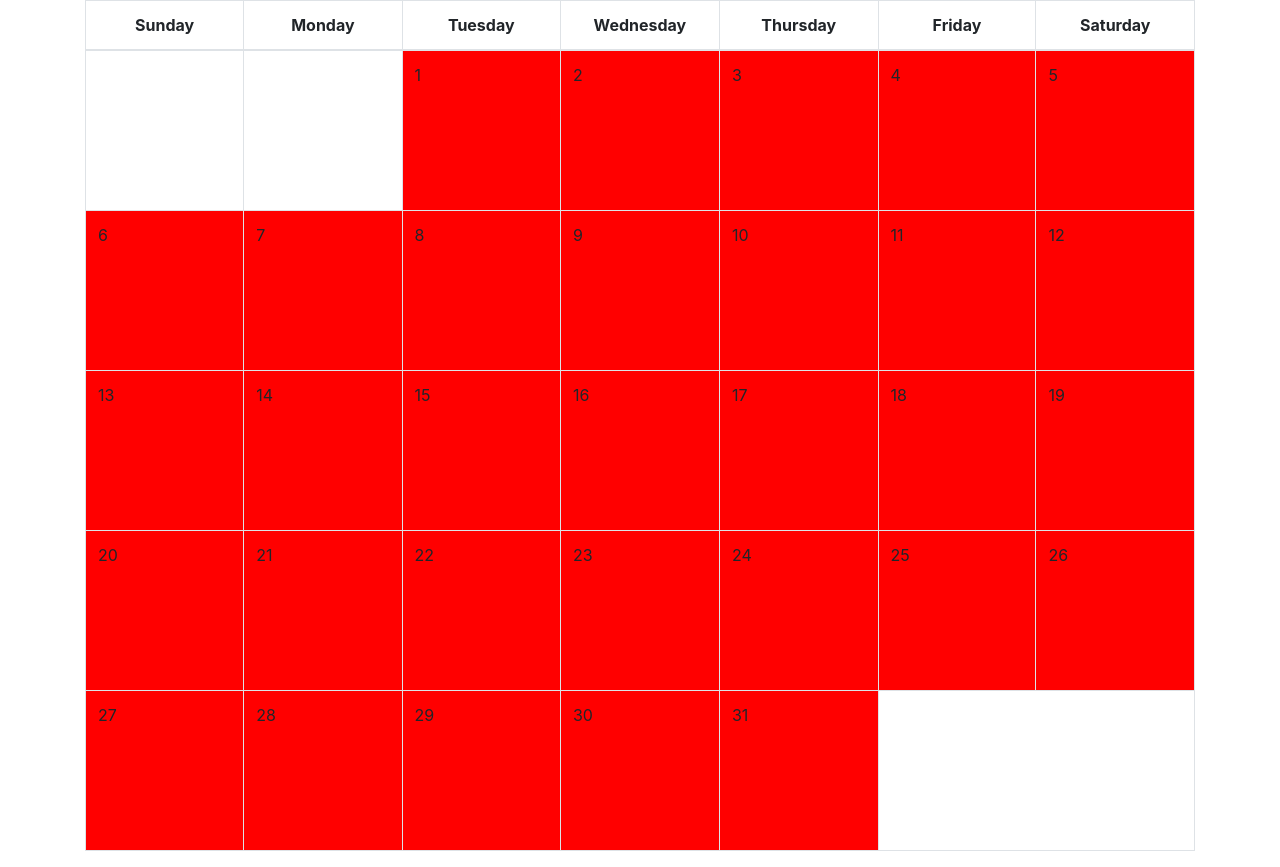
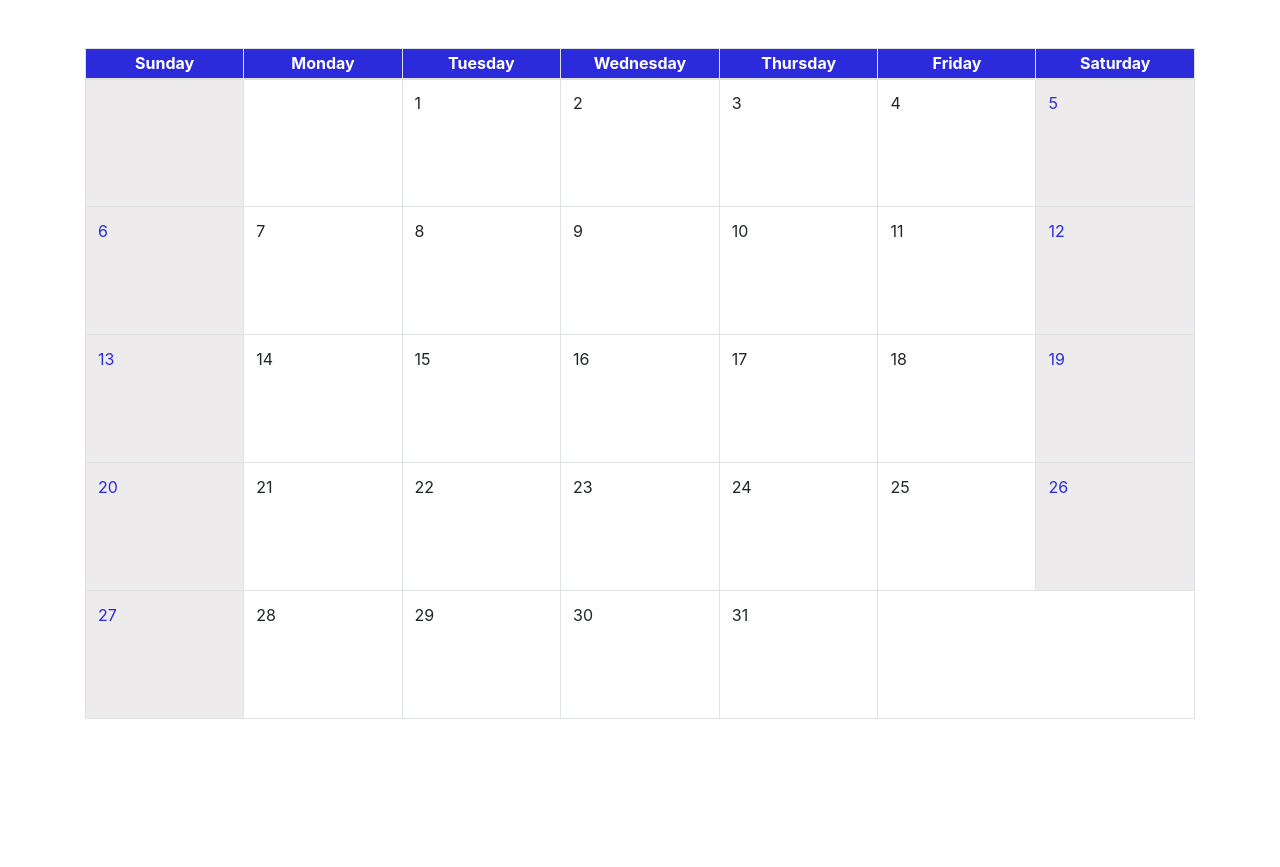
Before and after one commit to eryoher/mycalendar, a React (Create React App) app: page / in a window 1280 px wide. After the commit the page ends 800 px from the top, so only its background shows below. Built offline with nearby package versions, Linux system fonts and the light colour scheme.

Commit message:
second day

```diff
--- a/package.json
+++ b/package.json
@@ -3,6 +3,9 @@
   "version": "0.1.0",
   "private": true,
   "dependencies": {
+    "@fortawesome/fontawesome-svg-core": "^1.2.32",
+    "@fortawesome/free-solid-svg-icons": "^5.15.1",
+    "@fortawesome/react-fontawesome": "^0.1.13",
     "@reduxjs/toolkit": "^1.1.0",
     "@testing-library/jest-dom": "^4.2.4",
     "@testing-library/react": "^9.3.2",
@@ -13,6 +16,8 @@
     "moment": "^2.29.1",
     "react": "^17.0.1",
     "react-bootstrap": "^1.4.0",
+    "react-color": "^2.19.3",
+    "react-datepicker": "^3.3.0",
     "react-dom": "^17.0.1",
     "react-redux": "^7.1.3",
     "react-scripts": "4.0.1",
--- /dev/null
+++ b/src/components/calendar/calendarday.js
@@ -0,0 +1,45 @@
+import React, { Component } from "react";
+import { Fragment } from "react";
+import { Modal } from "react-bootstrap";
+import ReminderForm from "./reminderform";
+
+export default class CalendarDay extends Component {
+	constructor(props) {
+		super(props);
+		this.state = {
+			showModal: false,
+		};
+	}
+
+	handleCloseModal = () => {
+		this.setState({ showModal: false });
+	};
+
+	handleOpenModal = () => {
+		this.setState({ showModal: true });
+	};
+
+	handleSubmit = () => {};
+
+	render() {
+		const { dayWeek, day } = this.props;
+		const { showModal } = this.state;
+		let classDay = dayWeek % 7 !== 0 ? "calendar-day" : "calendar-day weekend-day";
+		classDay = (dayWeek - 1) % 7 !== 0 ? classDay : "calendar-day weekend-day";
+
+		return (
+			<Fragment>
+				<td onClick={this.handleOpenModal} className={classDay}>
+					{day}
+				</td>
+
+				<Modal show={showModal} onHide={this.handleCloseModal} aria-labelledby={"ModalHeader"}>
+					<Modal.Header closeButton>{"New reminder"}</Modal.Header>
+					<Modal.Body>
+						<ReminderForm handleSubmit={this.handleSubmit} handleCloseModal={this.handleCloseModal} />
+					</Modal.Body>
+				</Modal>
+			</Fragment>
+		);
+	}
+}
--- a/src/components/calendar/mycalendar.js
+++ b/src/components/calendar/mycalendar.js
@@ -1,8 +1,9 @@
 import React, { Component } from "react";
 import { Container } from "react-bootstrap";
 import moment from "moment";
+import CalendarDay from "./calendarday";
 
-export default class mycalendar extends Component {
+export default class Mycalendar extends Component {
 	constructor(props) {
 		super(props);
 		this.state = {
@@ -16,7 +17,11 @@ export default class mycalendar extends Component {
 		const results = [];
 
 		weekdays.forEach((day) => {
-			results.push(<th key={day}>{day}</th>);
+			results.push(
+				<th className={"week-header"} key={day}>
+					{day}
+				</th>
+			);
 		});
 
 		return results;
@@ -24,9 +29,8 @@ export default class mycalendar extends Component {
 
 	renderDays = () => {
 		const { currentMonth } = this.state;
-		const results = [],
-			rows = [],
-			blanks = [];
+		const rows = [],
+			calendarDays = [];
 
 		const daysInMonth = currentMonth.daysInMonth();
 		const firstDay = currentMonth.startOf("month").format("d");
@@ -34,22 +38,20 @@ export default class mycalendar extends Component {
 		let cells = [];
 
 		for (let i = 0; i < firstDay; i++) {
-			blanks.push(<td key={i + 31}>{""}</td>);
+			const classDay = i === 0 ? "weekend-day" : "";
+			calendarDays.push(
+				<td className={classDay} key={i + 31}>
+					{""}
+				</td>
+			);
 		}
 
 		for (let i = 1; i <= daysInMonth; i++) {
-			const day = (
-				<td key={i} className={"calendar-day"}>
-					<span>{i}</span>
-				</td>
-			);
-
-			results.push(day);
+			const dayWeek = parseInt(i) + parseInt(firstDay);
+			calendarDays.push(<CalendarDay key={i} day={i} dayWeek={dayWeek} />);
 		}
 
-		var totalSlots = [...blanks, ...results];
-
-		totalSlots.forEach((row, i) => {
+		calendarDays.forEach((row, i) => {
 			if (i % 7 !== 0) {
 				cells.push(row);
 			} else {
@@ -58,25 +60,23 @@ export default class mycalendar extends Component {
 				cells = [];
 				cells.push(row);
 			}
-			if (i === totalSlots.length - 1) {
+			if (i === calendarDays.length - 1) {
 				let insertRow = cells.slice();
 				rows.push(insertRow);
 			}
 		});
 
-		const trElems = rows.map((d, i) => {
-			return <tr key={i * 100}>{d}</tr>;
+		return rows.map((d, i) => {
+			return <tr key={i}>{d}</tr>;
 		});
-
-		return trElems;
 	};
 
 	render() {
 		return (
-			<Container className={"text-center"}>
+			<Container className={"text-center mt-5"}>
 				<table className={"table table-bordered"}>
-					<thead>
-						<tr className='calendar-header'>{this.renderWeeks()}</tr>
+					<thead className={"table-header"}>
+						<tr>{this.renderWeeks()}</tr>
 					</thead>
 					<tbody>{this.renderDays()}</tbody>
 				</table>
--- /dev/null
+++ b/src/components/calendar/reminderform.js
@@ -0,0 +1,100 @@
+import React, { Component } from "react";
+import { Col, Row } from "react-bootstrap";
+import DatePicker from "react-datepicker";
+import ColorPick from "../common/colorpick";
+import { Button } from "react-bootstrap";
+
+export default class ReminderForm extends Component {
+	constructor(props) {
+		super(props);
+		this.state = {
+			startDate: new Date(),
+			startTime: new Date(),
+			hexColor: "#2B2BDC",
+			title: "",
+			city: "",
+		};
+	}
+
+	handleChangeColor = (color) => {
+		this.setState({ hexColor: color.hex, selectedColor: color });
+	};
+
+	handleSubmit = () => {
+		console.log(this.state);
+	};
+
+	render() {
+		const { startDate, startTime, hexColor, title, city } = this.state;
+		return (
+			<Row className={"w-100"}>
+				<Col sm={12} className={"text-center"}>
+					<input
+						placeholder={"Add Title"}
+						className={"reminder-input"}
+						value={title}
+						onChange={(data) => {
+							this.setState({ title: data.target.value });
+						}}
+					/>
+				</Col>
+				<Col sm={6} className={"text-left pl-3 p-2"}>
+					<DatePicker
+						selected={startDate}
+						fixedHeight
+						className={"reminder-input-date"}
+						onChange={(date) => {
+							this.setState({ startDate: date });
+						}}
+					/>
+				</Col>
+				<Col sm={6} className={"text-left pl-3 p-2"}>
+					<DatePicker
+						selected={startTime}
+						fixedHeight
+						className={"reminder-input-date"}
+						showTimeSelect
+						showTimeSelectOnly
+						timeIntervals={5}
+						timeCaption='Time'
+						dateFormat='h:mm aa'
+						onChange={(date) => {
+							this.setState({ startTime: date });
+						}}
+					/>
+				</Col>
+				<Col sm={6} className={"text-center"}>
+					<input
+						placeholder={"City"}
+						className={"reminder-input"}
+						value={city}
+						onChange={(data) => {
+							this.setState({ city: data.target.value });
+						}}
+					/>
+				</Col>
+				<Col sm={5} className={"text-center"}>
+					<input
+						placeholder={"#Color"}
+						className={"reminder-input"}
+						value={hexColor}
+						onChange={(data) => {
+							this.setState({ hexColor: data.target.value });
+						}}
+					/>
+				</Col>
+				<Col sm={1} className={"text-center"}>
+					<ColorPick handleChange={this.handleChangeColor} color={hexColor} />
+				</Col>
+				<Col sm={12} className={"mt-4 text-center"}>
+					<Button className={"mr-3"} variant='secondary' onClick={this.props.handleCloseModal}>
+						{"Close"}
+					</Button>
+					<Button className={"ml-3"} variant='primary' onClick={this.handleSubmit}>
+						{"Add"}
+					</Button>
+				</Col>
+			</Row>
+		);
+	}
+}
--- /dev/null
+++ b/src/components/common/colorpick.js
@@ -0,0 +1,59 @@
+import React, { Component } from "react";
+import { SketchPicker } from "react-color";
+import { FontAwesomeIcon } from "@fortawesome/react-fontawesome";
+import { faPalette } from "@fortawesome/free-solid-svg-icons";
+
+export default class ColorPick extends Component {
+	constructor(props) {
+		super(props);
+		this.state = {
+			displayColorPicker: false,
+			color: {
+				r: "241",
+				g: "112",
+				b: "19",
+				a: "1",
+			},
+		};
+	}
+
+	handleClick = () => {
+		this.setState({ displayColorPicker: !this.state.displayColorPicker });
+	};
+
+	render() {
+		const popover = {
+			position: "absolute",
+			zIndex: "2",
+			left: "-25px",
+		};
+		const cover = {
+			position: "fixed",
+			top: "0px",
+			right: "0px",
+			bottom: "0px",
+			left: "0px",
+		};
+		return (
+			<div>
+				<div
+					style={{
+						textAlign: "right",
+						position: "absolute",
+						bottom: 15,
+						right: 20,
+						cursor: "pointer",
+						color: this.props.color,
+					}}
+				>
+					<FontAwesomeIcon className='fa-lg' icon={faPalette} onClick={this.handleClick} />
+				</div>
+				{this.state.displayColorPicker ? (
+					<div style={popover}>
+						<SketchPicker color={this.props.color} onChange={this.props.handleChange} />
+					</div>
+				) : null}
+			</div>
+		);
+	}
+}
--- a/src/index.css
+++ b/src/index.css
@@ -1,7 +1,44 @@
 .calendar-day {
 	border: 1px solid;
-	background-color: red;
 	width: 10rem;
-	height: 10rem;
+	height: 8rem;
 	text-align: left;
+	cursor: pointer;
 }
+
+.table-header {
+	color: white;
+	background-color: rgb(43 43 220);
+	font-weight: initial;
+	font-size: 12pt;
+}
+
+.weekend-day {
+	color: rgb(43 43 220);
+	background-color: rgb(224 221 221 / 58%);
+}
+
+.week-header {
+	border: 1px solid white;
+	height: 30px;
+	padding: 0% !important;
+	vertical-align: middle !important;
+}
+
+.reminder-input {
+	width: 100%;
+	border: 0px;
+	border-bottom: 1px solid rgb(26, 23, 23);
+}
+
+.reminder-input-date {
+	width: 50%;
+	border: 0px;
+	border-bottom: 1px solid rgb(26, 23, 23);
+}
+
+.reminder-input:focus {
+	border: 0px;
+	border-bottom: 1px solid rgb(26, 23, 23);
+	outline: none;
+}
```
